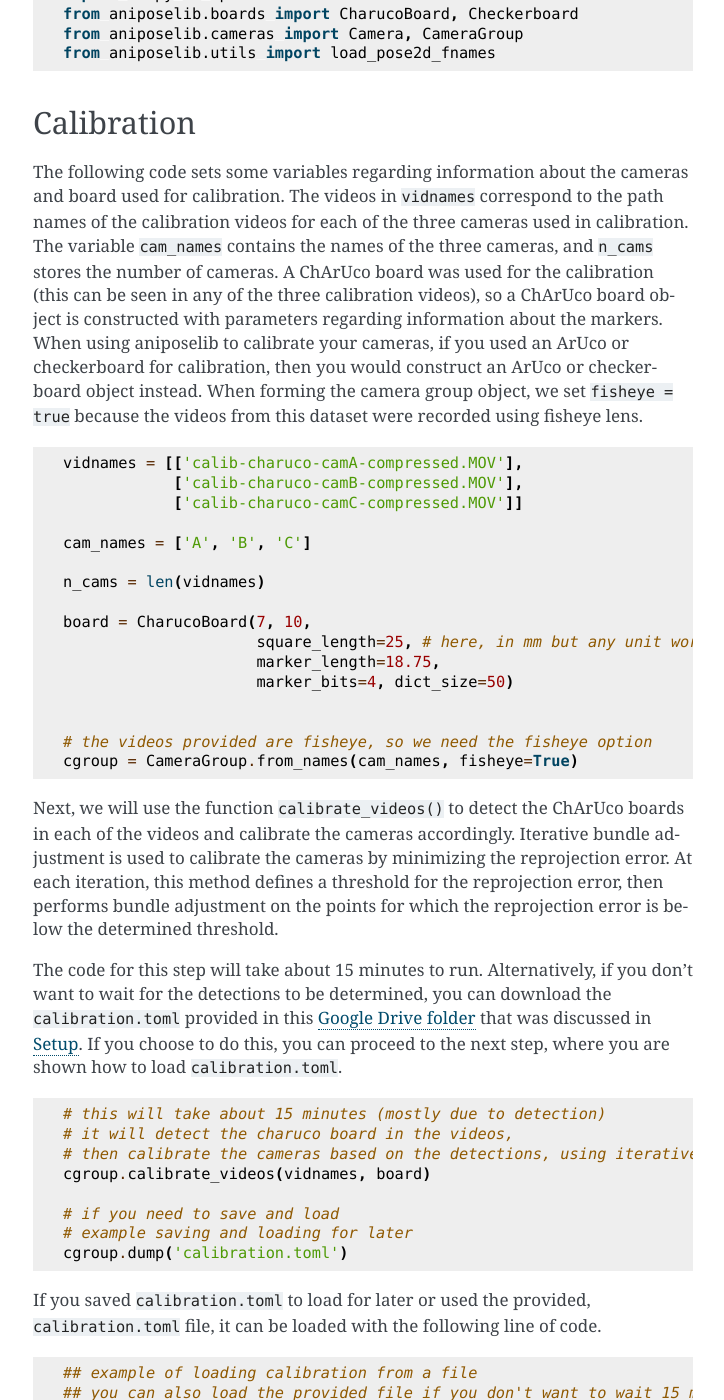
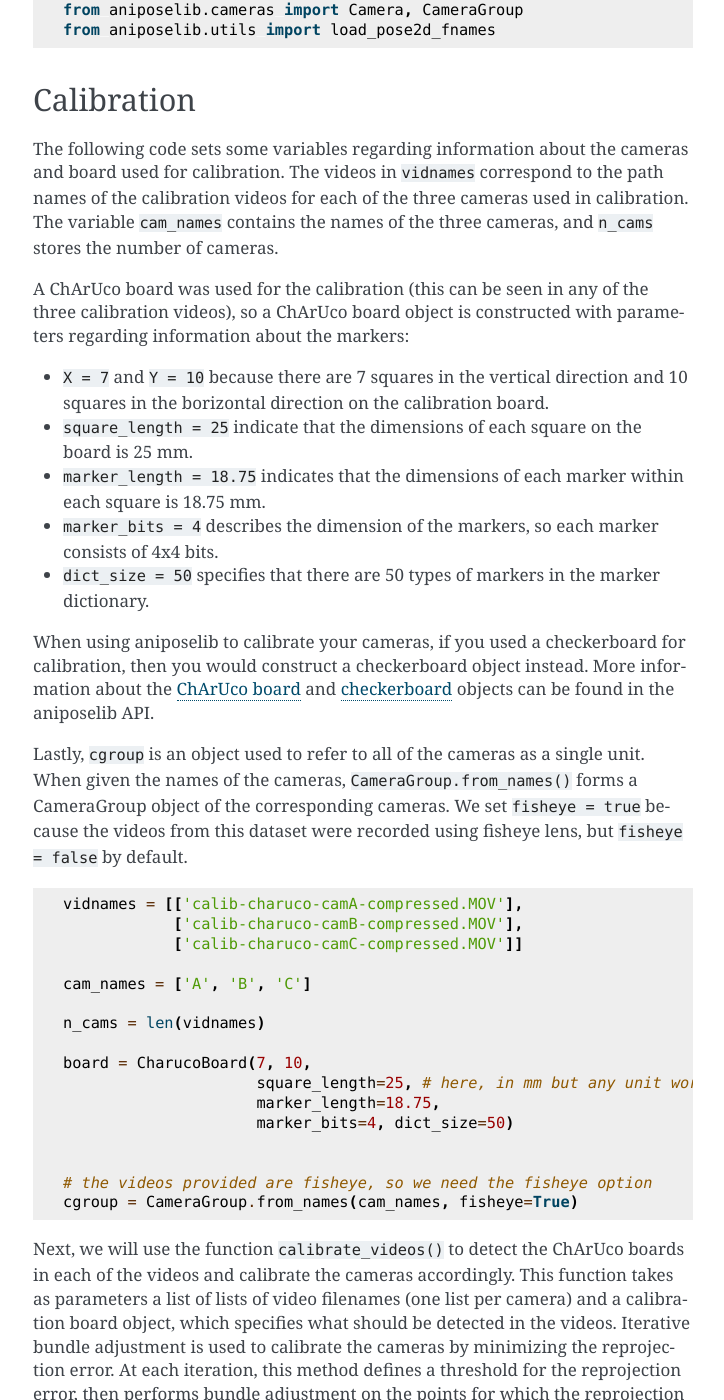
Before and after one commit to lambdaloop/anipose, a Sphinx documentation site: the page built from docs/sphinx/aniposelib-tutorial.rst, in a window 1280 px wide and 1400 px high, scrolled down 1281 px. Shown: the whole window, without its empty margins (387-1111 px from the left). Built offline with Sphinx 7.4.7, drawn with Linux system fonts in a browser that asks for light colours; pages that are not in the unit, such as notebooks, are missing from menus; some of the changed text lies outside the part shown.

Commit message:
update the aniposelib tutorial

```diff
--- a/docs/sphinx/aniposelib-tutorial.rst
+++ b/docs/sphinx/aniposelib-tutorial.rst
@@ -5,25 +5,20 @@
 library for calibrating cameras and triangulation. Anipose uses
 aniposelib for the ``anipose calibrate`` and ``anipose triangulate``,
 but there may be instances in which you have a DeepLabCut project and only
-want to use Anipose for camera calibration, triangulation, and (optionally)
-applying 3D filters. This is a tutorial on how to use aniposelib for those who
-already have a DeepLabCut project and are interested in using Anipose for
-these steps.
+want to use perform calibration, triangulation, and (optionally)
+apply 3D filters. This is a tutorial on how to use aniposelib for those who
+already have a DeepLabCut project.
 
 In this tutorial, we will walk through a Python script that uses aniposelib to
 calibrate three cameras and triangulate the 2D detections. We will be starting from
-a DLC project folder that contains a model to track 21 keypoints on a hand. This
-tutorial uses the same hand dataset used in the :doc:`Anipose Tutorial </tutorial>`
-itself.
+a DLC project folder that contains a model to track 20 keypoints on a hand,
+the same dataset that was used in the :doc:`Anipose Tutorial </tutorial>`.
 
 Setup
 -----
 
 If you would like to follow along as we walk through the Python code, then
 you may begin by downloading the following:
-
-.. - The DLC project folder for the hand dataset, ``hand-demo-dlc-TuthillLab-2019-08-05``, from
-  `here <https://drive.google.com/drive/u/1/folders/18qGbHyiSJ2au9sFXScZ63EZ83PtC1-ld>`_.
 
 - The calibration and triangulation materials for the hand dataset found in this
   `Google Drive folder <https://drive.google.com/drive/u/1/folders/1Y4qzeL80mXOvDAJpbAsnQQLXeoBcvtK0>`_.
@@ -35,8 +30,7 @@
     the code locally.
 
   - The three ``.MOV`` files contain the calibration videos. We used a ChArUco board
-    to calibrate the cameras, though you also have the option of using an AruCo board
-    or a checkerboard.
+    to calibrate the cameras, though you also have the option of using a checkerboard.
 
   - The three ``.h5`` files are from the DLC project. They encode the the most
     likely *x* and *y* coordinates of each keypoint on the ChArUco board. These
@@ -77,15 +71,35 @@
 cameras and board used for calibration. The videos in ``vidnames`` correspond
 to the path names of the calibration videos for each of the three
 cameras used in calibration. The variable ``cam_names`` contains the names
-of the three cameras, and ``n_cams`` stores the number of cameras. A ChArUco
-board was used for the calibration (this can be seen in any of the three
-calibration videos), so a ChArUco board object is constructed with
-parameters regarding information about the markers. When
-using aniposelib to calibrate your cameras, if you used an ArUco or
-checkerboard for calibration, then you would construct an ArUco or
-checkerboard object instead. When forming the camera group object, we
+of the three cameras, and ``n_cams`` stores the number of cameras.
+
+A ChArUco board was used for the calibration (this can be seen in any of
+the three calibration videos), so a ChArUco board object is constructed
+with parameters regarding information about the markers:
+
+- ``X = 7`` and ``Y = 10`` because there are 7 squares in the vertical direction
+  and 10 squares in the borizontal direction on the calibration board.
+- ``square_length = 25`` indicate that the dimensions of each square on the board
+  is 25 mm.
+- ``marker_length = 18.75`` indicates that the dimensions of each marker within
+  each square is 18.75 mm.
+- ``marker_bits = 4`` describes the dimension of the markers, so each marker
+  consists of 4x4 bits.
+- ``dict_size = 50`` specifies that there are 50 types of markers in the marker
+  dictionary.
+
+When using aniposelib to calibrate your cameras, if you used a checkerboard
+for calibration, then you would construct a checkerboard object instead.
+More information about the
+`ChArUco board <https://anipose.readthedocs.io/en/latest/aniposelib-api.html#aniposelib.boards.CharucoBoard>`_
+and `checkerboard <https://anipose.readthedocs.io/en/latest/aniposelib-api.html#aniposelib.boards.Checkerboard>`_
+objects can be found in the aniposelib API.
+
+Lastly, ``cgroup`` is an object used to refer to all of the cameras as
+a single unit. When given the names of the cameras, ``CameraGroup.from_names()``
+forms a CameraGroup object of the corresponding cameras. We
 set ``fisheye = true`` because the videos from this dataset were
-recorded using fisheye lens.
+recorded using fisheye lens, but ``fisheye = false`` by default.
 
 .. code-block:: python
 
@@ -107,8 +121,11 @@
     cgroup = CameraGroup.from_names(cam_names, fisheye=True)
 
 Next, we will use the function ``calibrate_videos()`` to detect the ChArUco
-boards in each of the videos and calibrate the cameras accordingly. Iterative
-bundle adjustment is used to calibrate the cameras by minimizing the reprojection
+boards in each of the videos and calibrate the cameras accordingly. This
+function takes as parameters a list of lists of video filenames (one list
+per camera) and a calibration board object, which specifies what should
+be detected in the videos. Iterative bundle adjustment
+is used to calibrate the cameras by minimizing the reprojection
 error. At each iteration, this method defines a threshold for the reprojection
 error, then performs bundle adjustment on the points for which the
 reprojection error is below the determined threshold.
@@ -146,14 +163,22 @@
 
 During triangulation, aniposelib provides you with the option to apply 3D filters.
 The code shown below is an example of triangulation without filtering. First,
-the ``.h5`` files are loaded, which encode the the most likely 2D coordinates
-of each keypoint tracked on the ChArUco board. All of the 2D points with a score
-below ``score_threshold`` are removed, as they are considered erroneous. The
-functions ``triangulate()`` and ``reprojection_error()`` are then used to
-obtain the 3D coordinates of the hand and determine the reprojection error
-associated with each 3D point. The reprojection error describes how well
+the ``.h5`` files are loaded with ``load_pose2d_fnames()``, which takes a
+dictionary that maps the camera names to the corresponding ``.h5`` files
+and a list of the camera names contained in the camera group. These
+``.h5`` files encode the the most likely 2D coordinates of each keypoint
+that we tracked on the hand. All of the 2D points with a score
+below ``score_threshold`` are removed, as they are considered erroneous.
+
+The function ``triangulate()`` then determined the 3D coordinates of the hand
+given the 2D coordinates from all of the cameras. The reprojection error
+is then computed with ``reprojection_error()`` given the 2D coordinates
+associated with each keypoint from each camera and the 3D coordinates determined
+from all of the cameras. The reprojection error describes how well
 the 2D projections of a triangulated 3D point match its corresponding
-2D keypoints in every camera view.
+2D keypoints in every camera view. Further information about the functions for
+`triangulation <https://anipose.readthedocs.io/en/latest/aniposelib-api.html#aniposelib.cameras.CameraGroup.triangulate>`_ and
+`reprojection error <https://anipose.readthedocs.io/en/latest/aniposelib-api.html#aniposelib.cameras.CameraGroup.reprojection_error>`_ can be found in the API.
 
 .. code-block:: python
 
@@ -215,7 +240,7 @@
 .. figure:: anipose-tutorial/xyz_coords.png
    :align: center
 
-   Figure 1. The x, y, and z coordinates of the joint corresponding
+   Figure 1. The *x*, *y*, and *z* coordinates of the joint corresponding
    to the base of the hand across all of the frames.
 
 Additionally, we can visualize the position of the hand at each frame
```
